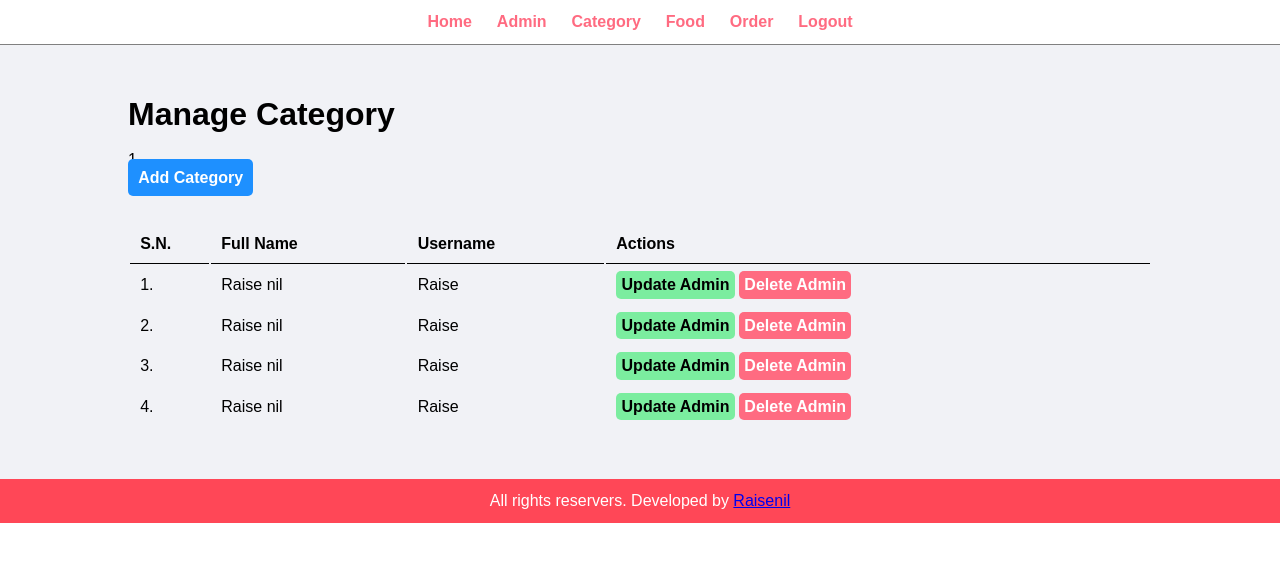
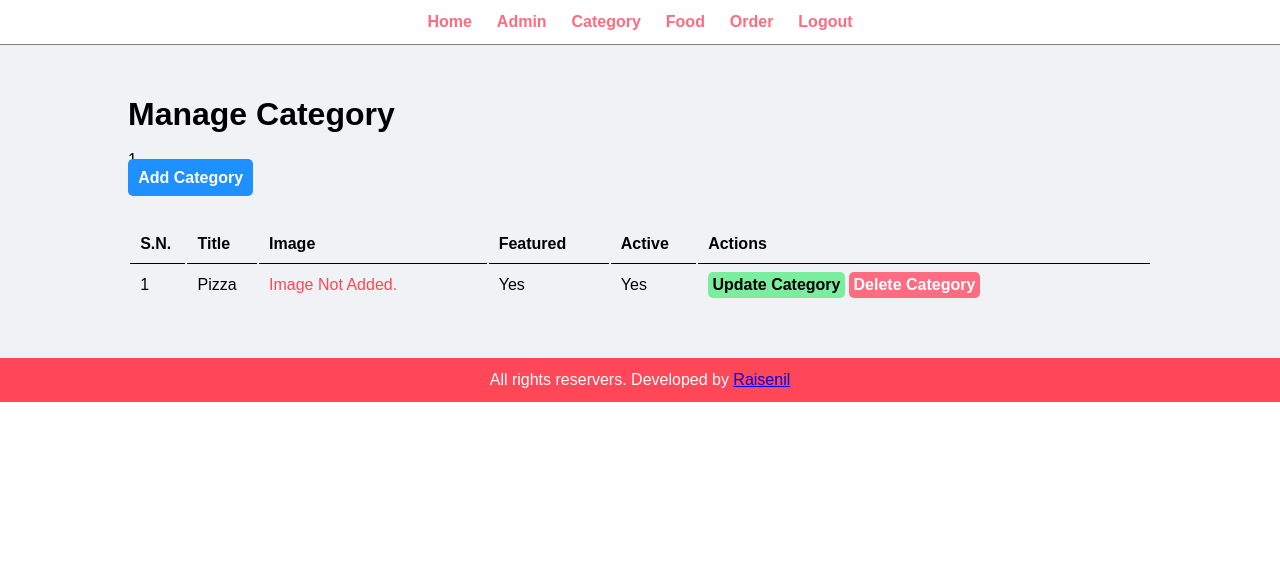
Before and after one commit to Raisenil/Food_Ordering_Website, a PHP site: page /Food_Ordering_Website/admin/manage-category.php in a window 1280 px wide. Shown: the top 562 px of the page. Run offline with PHP 8.4, Linux system fonts and the light colour scheme; a user stored in the database is signed in; data comes from the database, SQL or seed files in the repository.

Commit message:
Category list view

```diff
--- a/admin/manage-category.php
+++ b/admin/manage-category.php
@@ -21,47 +21,71 @@
             <table class="tbl-full">
                 <tr>
                     <th>S.N.</th>
-                    <th>Full Name</th>
-                    <th>Username</th>
+                    <th>Title</th>
+                    <th>Image</th>
+                    <th>Featured</th>
+                    <th>Active</th>
                     <th>Actions</th>
                 </tr>
 
+                <?php
+                    // query to display all category
+                    $sql = "SELECT * FROM tbl_category";
+
+                    $res=mysqli_query($conn, $sql);
+
+                    // check if the sql executed
+                    if($res==TRUE){
+                        $count = mysqli_num_rows($res); //count rows in database
+
+                        $sn=1; //this is for S.N.
+                        if($count>0){
+                            while($rows=mysqli_fetch_assoc($res)){
+                                $id = $rows['id'];
+                                $title = $rows['title'];
+                                $image_name = $rows['image_name'];
+                                $featured = $rows['featured'];
+                                $active = $rows['active'];
+                            ?>
+
                             <tr>
-                    <td>1.</td>
-                    <td>Raise nil</td>
-                    <td>Raise</td>
+                                <td><?php echo $sn++?></td>
+                                <td><?php echo $title?></td>
+
                                 <td>
-                        <a href="#" class="btn-secondary">Update Admin</a>
-                        <a href="#" class="btn-red">Delete Admin</a>
+                                    <?php
+                                        if($image_name!=""){
+                                            ?>
+                                                <img src="<?php echo SITEURL;?>images/category/<?php echo $image_name;?>" width= "100px">
+                                            <?php
+                                        }else{
+                                            echo "<div class = 'error'>Image Not Added.</div>";
+                                        }
+                                    ?>
+                                </td>
+
+                                <td><?php echo $featured?></td>
+                                <td><?php echo $active?></td>
+                                <td>
+                                    <a href="<?php echo SITEURL; ?>admin/update-admin.php?id=<?php echo $id; ?>" class="btn-secondary">Update Category</a>
+                                    <a href="<?php echo SITEURL; ?>admin/delete-admin.php?id=<?php echo $id; ?>" class="btn-red">Delete Category</a>
                                 </td>
                             </tr>
+
+                            <?php
+
+                            }
+                        }else{
+                            ?>
+
                             <tr>
-                    <td>2.</td>
-                    <td>Raise nil</td>
-                    <td>Raise</td>
-                    <td>
-                    <a href="#" class="btn-secondary">Update Admin</a>
-                        <a href="#" class="btn-red">Delete Admin</a>
-                    </td>
+                                <td colspan = "6"><div class="error">No Category Added.</div></td>
                             </tr>
-                <tr>
-                    <td>3.</td>
-                    <td>Raise nil</td>
-                    <td>Raise</td>
-                    <td>
-                    <a href="#" class="btn-secondary">Update Admin</a>
-                        <a href="#" class="btn-red">Delete Admin</a>
-                    </td>
-                </tr>
-                <tr>
-                    <td>4.</td>
-                    <td>Raise nil</td>
-                    <td>Raise</td>
-                    <td>
-                    <a href="#" class="btn-secondary">Update Admin</a>
-                        <a href="#" class="btn-red">Delete Admin</a>
-                    </td>
-                </tr>
+
+                            <?php
+                        }
+                    }
+                ?>
             </table>
 
             <div class="clearfix"></div>
```
Lines whose indentation alone changed are shown as unchanged.
